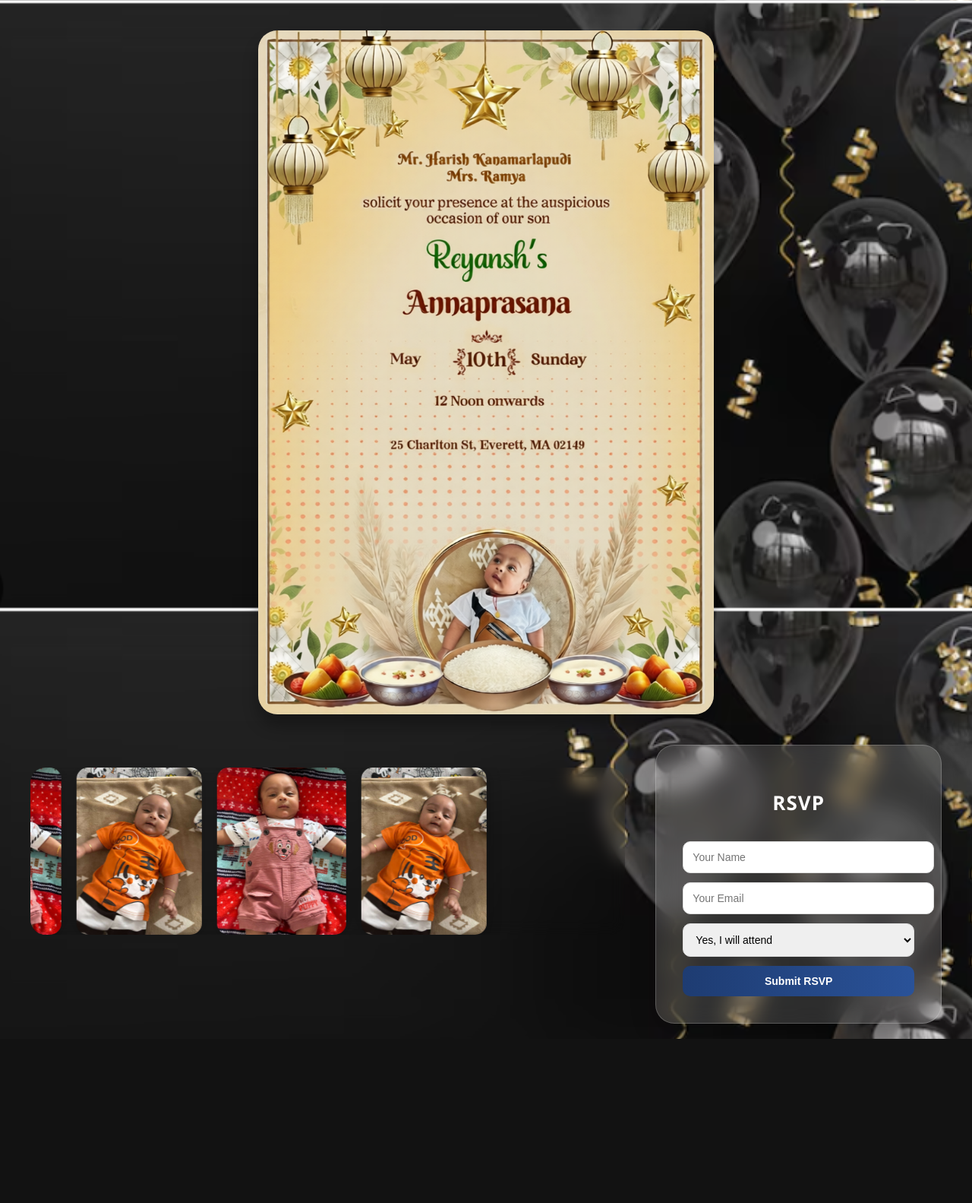
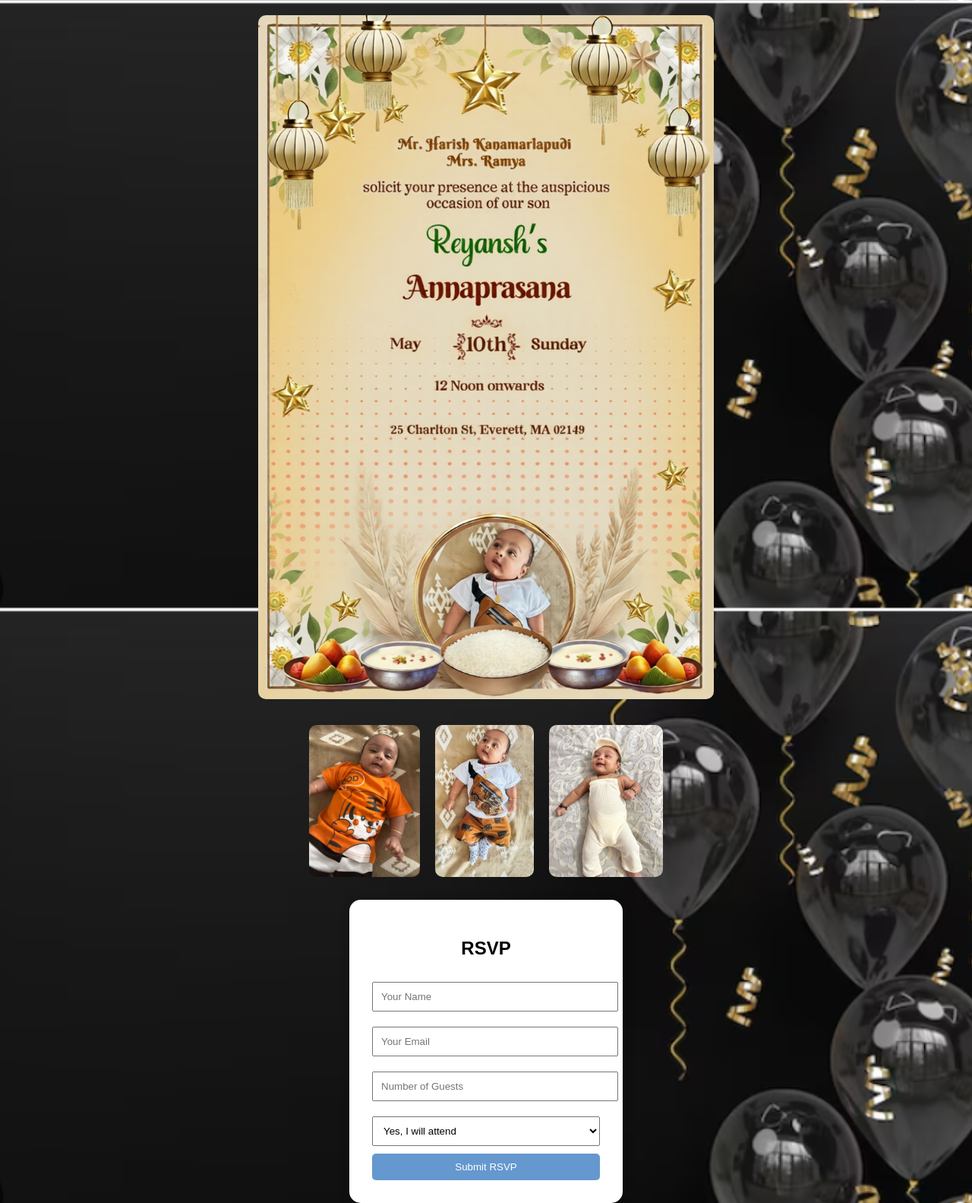
Before and after one commit to RamyaMittapally/rsvp-website, a FastAPI app: page / in a window 1280 px wide. Shown: the whole page at 76% size. Before the commit the page ends 1367 px from the top, so only its background shows below. Run offline with FastAPI, Linux system fonts and the light colour scheme.

Commit message:
Initial commit

```diff
--- a/main.py
+++ b/main.py
@@ -19,26 +19,30 @@ async def submit(
     request: Request,
     name: str = Form(...),
     email: str = Form(...),
+    guests: int = Form(...),
     attending: str = Form(...)
 ):
+
     rsvp_list.append({
         "name": name,
         "email": email,
+        "guests": guests,
         "attending": attending
     })
 
     return templates.TemplateResponse("index.html", {"request": request})
 
-# 🔐 ADMIN PAGE
+
 @app.get("/admin", response_class=HTMLResponse)
 async def admin(request: Request, password: str = ""):
-    if password != "ramya123":   # Change this password!
+
+    if password != "ramya123":
         return HTMLResponse("""
-            <h2>Admin Login</h2>
-            <form>
-                <input type='password' name='password' placeholder='Enter Password'/>
-                <button type='submit'>Login</button>
-            </form>
+        <h2>Admin Login</h2>
+        <form>
+        <input type='password' name='password' placeholder='Enter Password'>
+        <button type='submit'>Login</button>
+        </form>
         """)
 
     return templates.TemplateResponse(
--- a/requirements.txt
+++ /dev/null
@@ -1 +0,0 @@
-requirements.txt
--- a/static/css/style.css
+++ b/static/css/style.css
@@ -1,179 +1,126 @@
-/* Body gradient */
 body {
     margin: 0;
-    font-family: 'Segoe UI', sans-serif;   background-image: url("/static/images/bg1.png");
-    background-size: cover;        /* Makes image fill screen */
-    background-position: center;   /* Centers image */
-    background-repeat: no-repeat;
-    background-attachment: fixed;  /* Smooth desktop effect */
-
-    animation: gradientMove 10s ease infinite;
+    font-family: Arial;
+    text-align: center;
+    background: url('/static/images/background\ .png') no-repeat center center fixed;
+    background-size: cover;   /* scales image to fill screen */
+    overflow-x: hidden;
+}
+.invite-section img{
+    width:92%;
+    max-width:600px;
+    margin-top:20px;
+    border-radius:10px;
 }
 
-@keyframes gradientMove {
-    0% { background-position: 0% 50%; }
-    50% { background-position: 100% 50%; }
-    100% { background-position: 0% 50%; }
+.layout{
+    display:flex;
+    flex-direction:column;
+    align-items:center;
+    gap:30px;
+    margin-top:30px;
 }
 
-/* Invite section */
-.invite-section {
-    display: flex;
-    justify-content: center;
-    padding: 40px 0 20px 0;
-}
-.invite-section img {
-    width: 600px;
-    border-radius: 25px;
-    box-shadow: 0 15px 20px rgba(0,0,0,0.3);
+.gallery-track{
+    display:flex;
+    gap:20px;
+    justify-content:center;
 }
 
-/* Layout */
-.layout {
-    display: flex;
-    justify-content: center;
-    align-items: flex-start;
-    padding: 20px 40px;
-    gap: 40px;
+.gallery-track img{
+    height:200px;
+    border-radius:10px;
+    cursor:pointer;
+    transition:transform 0.3s;
 }
 
-/* Gallery Container */
-.image-gallery {
-    width: 90%;
-    margin: 30px auto;
-    overflow: hidden;
-    border-radius: 20px;
-    backdrop-filter: blur(10px);
+.gallery-track img:hover{
+    transform:scale(1.05);
 }
 
-/* Scrolling Track */
-.gallery-track {
-    display: flex;
-    gap: 20px;
-    animation: scrollImages 20s linear infinite;
+.container{
+    background:white;
+    padding:30px;
+    border-radius:15px;
+    width:300px;
+    box-shadow:0px 5px 15px rgba(0,0,0,0.2);
 }
 
-/* Images */
-.gallery-track img {
-    height: 220px;
-    border-radius: 15px;
-    object-fit: cover;
-    box-shadow: 0 5px 20px rgba(0,0,0,0.3);
+input,select{
+    width:100%;
+    padding:10px;
+    margin:10px 0;
 }
 
-/* Animation */
-@keyframes scrollImages {
-    0% { transform: translateX(0); }
-    100% { transform: translateX(-50%); }
-}
-/* RSVP Card */
-
-h2 {
-    text-align: center;
-    color: white;
-    font-size: 26px;
-    letter-spacing: 1px;
-}
-
-.container {
-    background: rgba(255, 255, 255, 0.15);
-    backdrop-filter: blur(15px);
-    -webkit-backdrop-filter: blur(15px);
-    padding: 35px;
-    border-radius: 25px;
-    width: 420px;
-    box-shadow: 0 8px 32px rgba(0, 0, 0, 0.25);
-    border: 1px solid rgba(255, 255, 255, 0.2);
-    transition: transform 0.3s ease, box-shadow 0.3s ease;
-}
-
-.container:hover {
-    transform: translateY(-5px);
-    box-shadow: 0 15px 40px rgba(0, 0, 0, 0.35);
-}
-input, select, button {
-    width: 100%;
-    padding: 12px;
-    margin-top: 12px;
-    border-radius: 10px;
-    border: 1px solid #ddd;
-    font-size: 14px;
-}
-input:focus, select:focus {
-    outline: none;
-    border: 1px solid #2a5298;
-    box-shadow: 0 0 5px #4facfe;
-}
-button {
-    background: linear-gradient(90deg, #1e3c72, #2a5298);
-    color: white;
-    border: none;
-    font-weight: bold;
-    transition: 0.3s;
-}
-button:hover {
-    background: linear-gradient(90deg, #2a5298, #4facfe);
-    transform: scale(1.05);
-    cursor: pointer;
-}
-
-/* Table */
-table {
-    margin-top: 20px;
-    width: 100%;
-    border-collapse: collapse;
-    font-size: 13px;
-}
-th {
-    background: #2a5298;
-    color: white;
-    padding: 8px;
-}
-td {
-    padding: 6px;
-    text-align: center;
+button{
+    background:#6598ce;
+    color:white;
+    padding:10px;
+    border:none;
+    width:100%;
+    cursor:pointer;
+    border-radius:5px;
 }
 
 /* Modal */
-.modal {
-    display: none;
-    position: fixed;
-    z-index: 1000;
-    padding-top: 60px;
-    left: 0; top: 0; width: 100%; height: 100%;
-    overflow: auto;
-    background-color: rgba(0,0,0,0.8);
+.modal{
+    display:none;
+    position:fixed;
+    z-index:1000;
+    left:0;
+    top:0;
+    width:100%;
+    height:100%;
+    background:rgba(0,0,0,0.9);
+    justify-content:center;
+    align-items:center;
 }
-.modal-content {
-    margin: auto;
-    display: block;
-    width: 60%;
-    max-width: 700px;
-    border-radius: 15px;
+
+.modal-inner{
+    position:relative;
+    display:inline-block;
 }
-.modal-content, #caption {
-    animation-name: zoom;
-    animation-duration: 0.3s;
+
+.modal-content{
+    max-width:80vw;
+    max-height:80vh;
+    border-radius:10px;
 }
-@keyframes zoom {
-    from {transform: scale(0.7)}
-    to {transform: scale(1)}
+
+.close{
+    position:absolute;
+    top:20px;
+    right:40px;
+    font-size:40px;
+    color:white;
+    cursor:pointer;
 }
-.close {
-    position: absolute;
-    top: 30px;
-    right: 35px;
-    color: white;
-    font-size: 40px;
-    font-weight: bold;
-    cursor: pointer;
-    transition: 0.3s;
+
+/* Arrows */
+.modal-nav{
+    position:absolute;
+    top:50%;
+    transform:translateY(-50%);
+    font-size:60px;
+    background:none;        /* no box */
+    color:white;
+    border:none;
+    cursor:pointer;
+    padding:0;
+    outline:none;
 }
-.close:hover { color: #bbb; }
 
-/* Responsive */
-@media (max-width: 900px) {
-    .layout { flex-direction: column; align-items: center; }
-    .side-images { flex-direction: row; justify-content: center; }
-    .side-images img { width: 120px; height: 150px; }
+/* LEFT arrow */
+.modal-nav.left{
+    left:-200px;            /* distance from image */
 }
+
+/* RIGHT arrow */
+.modal-nav.right{
+    right:-200px;           /* distance from image */
+}
+
+/* remove blue focus outline */
+.modal-nav:focus{
+    outline:none;
+}
--- a/templates/index.html
+++ b/templates/index.html
@@ -1,36 +1,45 @@
 <!DOCTYPE html>
 <html>
+
 <head>
 <title>💙 Reyansh Annaprasana 💙</title>
-    <link rel="stylesheet" type="text/css" href="/static/css/style.css">
+<link rel="stylesheet" href="/static/css/style.css">
 </head>
+
 <body>
 
-<!-- Invite Section -->
+<!-- Invite Image -->
 <div class="invite-section">
-    <img src="/static/images/invite.png" alt="Invite">
+<img src="/static/images/invite.png">
 </div>
 
-<!-- Main Layout -->
 <div class="layout">
 
+<!-- Image Gallery -->
+<div class="image-gallery">
 
-<div class="image-gallery">
 <div class="gallery-track">
-        <img src="/static/images/reyansh3.jpeg">
-        <img src="/static/images/Reyansh4.jpeg">
-        <img src="/static/images/reyansh3.jpeg">
-        <img src="/static/images/Reyansh4.jpeg">
+
+<img src="/static/images/Reyansh4.jpeg" onclick="openModal(this)">
+<img src="/static/images/Reyansh5.jpeg" onclick="openModal(this)">
+<img src="/static/images/Reyansh6.jpeg" onclick="openModal(this)">
+
 </div>
+
 </div>
-    <!-- CENTER RSVP CARD -->
+
+<!-- RSVP Form -->
 <div class="container">
 
-        <h2> RSVP </h2>
+<h2>RSVP</h2>
 
 <form method="post" action="/submit">
-            <input type="text" name="name" placeholder="Your Name" required />
-            <input type="email" name="email" placeholder="Your Email" required />
+
+<input type="text" name="name" placeholder="Your Name" required>
+
+<input type="email" name="email" placeholder="Your Email" required>
+
+<input type="number" name="guests" placeholder="Number of Guests" required>
 
 <select name="attending">
 <option value="Yes">Yes, I will attend</option>
@@ -38,20 +47,31 @@
 </select>
 
 <button type="submit">Submit RSVP</button>
+
 </form>
-
 
 </div>
 
+</div>
+
+<!-- Modal Viewer -->
+<div id="myModal" class="modal">
+
+<span class="close" onclick="closeModal()">&times;</span>
+
+<div class="modal-inner">
+
+<button class="modal-nav left" onclick="changeImage(-1)">&#10094;</button>
+
+<img class="modal-content" id="modalImg">
+
+<button class="modal-nav right" onclick="changeImage(1)">&#10095;</button>
 
 </div>
 
-<!-- Modal -->
-<div id="myModal" class="modal">
-  <span class="close" onclick="closeModal()">&times;</span>
-  <img class="modal-content" id="modalImg">
 </div>
 
 <script src="/static/js/index.js"></script>
+
 </body>
 </html>
```
Also changed, not shown: static/js/index.js (+61 -8 lines), templates/admin.html (+14 -9 lines), static/images/Reyansh4.jpeg, static/images/background .png (renamed from static/images/bg1.png), static/images/background.png (deleted), static/images/invite3.png (added), 1 other file. Lines whose indentation alone changed are shown as unchanged.
